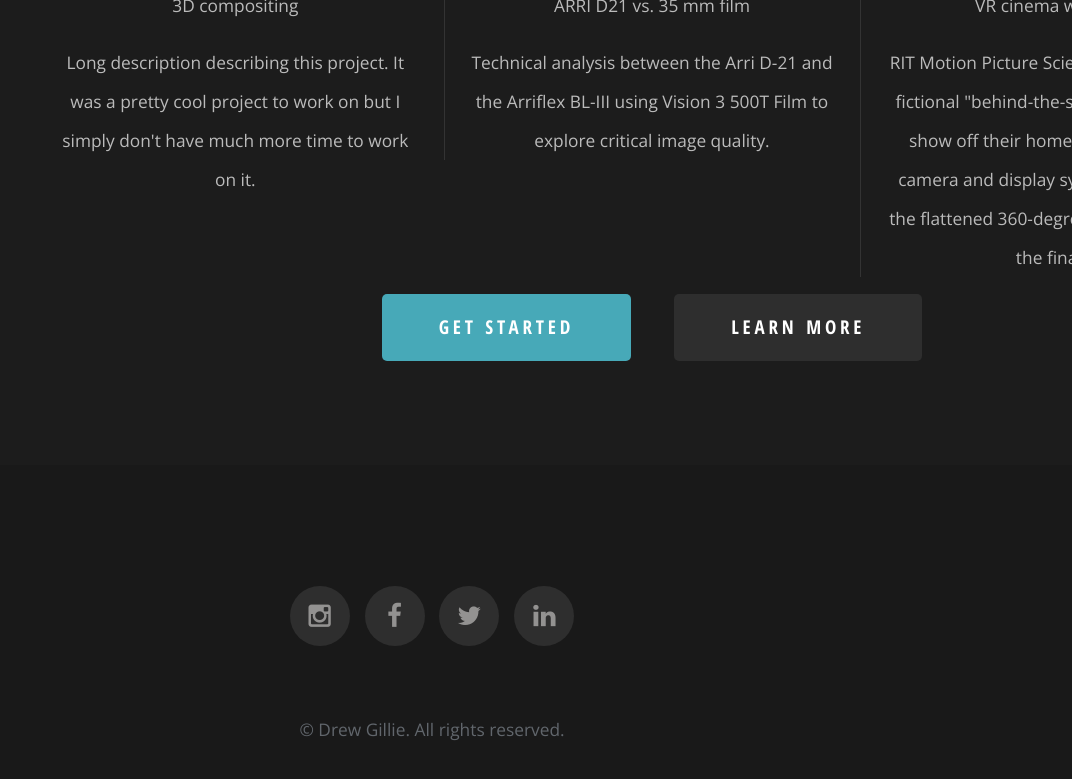
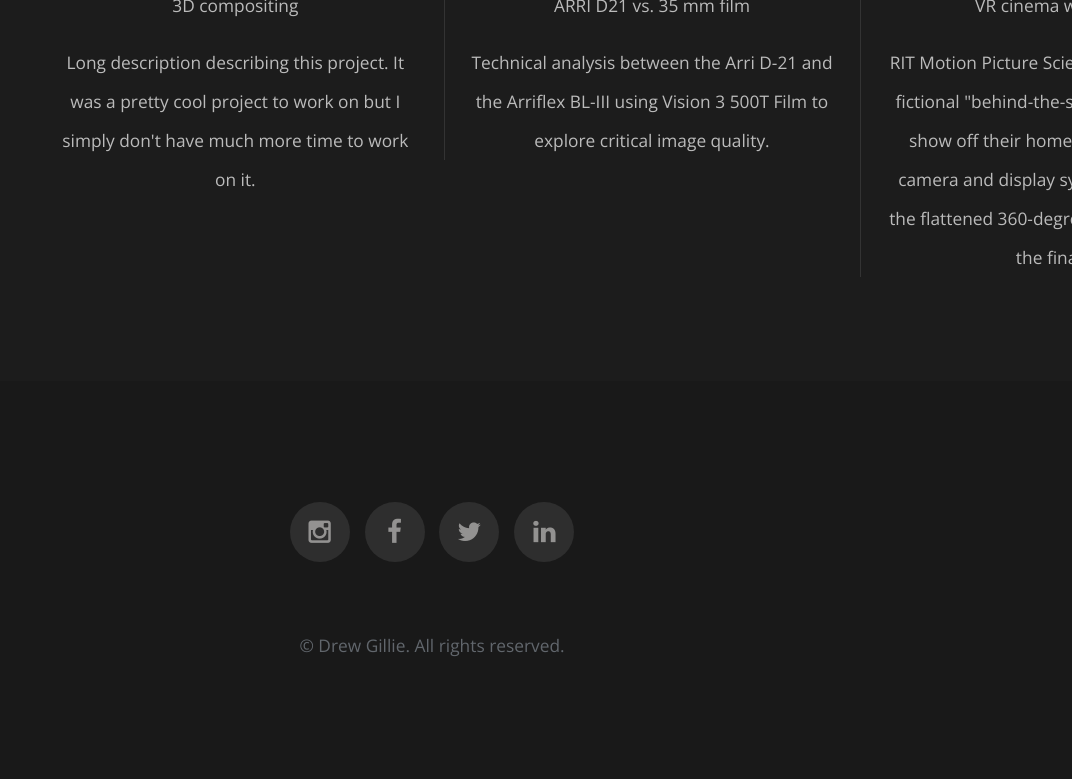
Before and after one commit to drewgillievfx/DrewGillie.com, a Jekyll site: the page built from index.html, in a window 1280 px wide and 900 px high, scrolled down 1096 px. Shown: the top 779 px of the window, without its empty margins (208-1280 px from the left). Built offline with Jekyll 4.4.1, drawn with Linux system fonts in a browser that asks for light colours.

Commit message:
More small styling changes

```diff
--- a/_includes/featured-projects.html
+++ b/_includes/featured-projects.html
@@ -6,7 +6,7 @@
     <section class="4u 12u(mobile)">
       <span class="number">01</span>
       <header>
-        <h2>{{ project.title }}</h2>
+        <a href="{{project.url}}"><h2>{{ project.title }}</h2></a>
       </header>
       <p>{{ project.short_description }}</p>
       <p>{{ project.long_description }}</p>
@@ -14,8 +14,4 @@
     {% endif %}
     {% endfor %}
   </div>
-  <div class="actions">
-    <a href="#" class="button button-big">Get Started</a>
-    <a href="#" class="button button-big button-alt">Learn More</a>
-  </div>
 </div>
```
Also changed, not shown: blog/index.html (+5 -7 lines).
